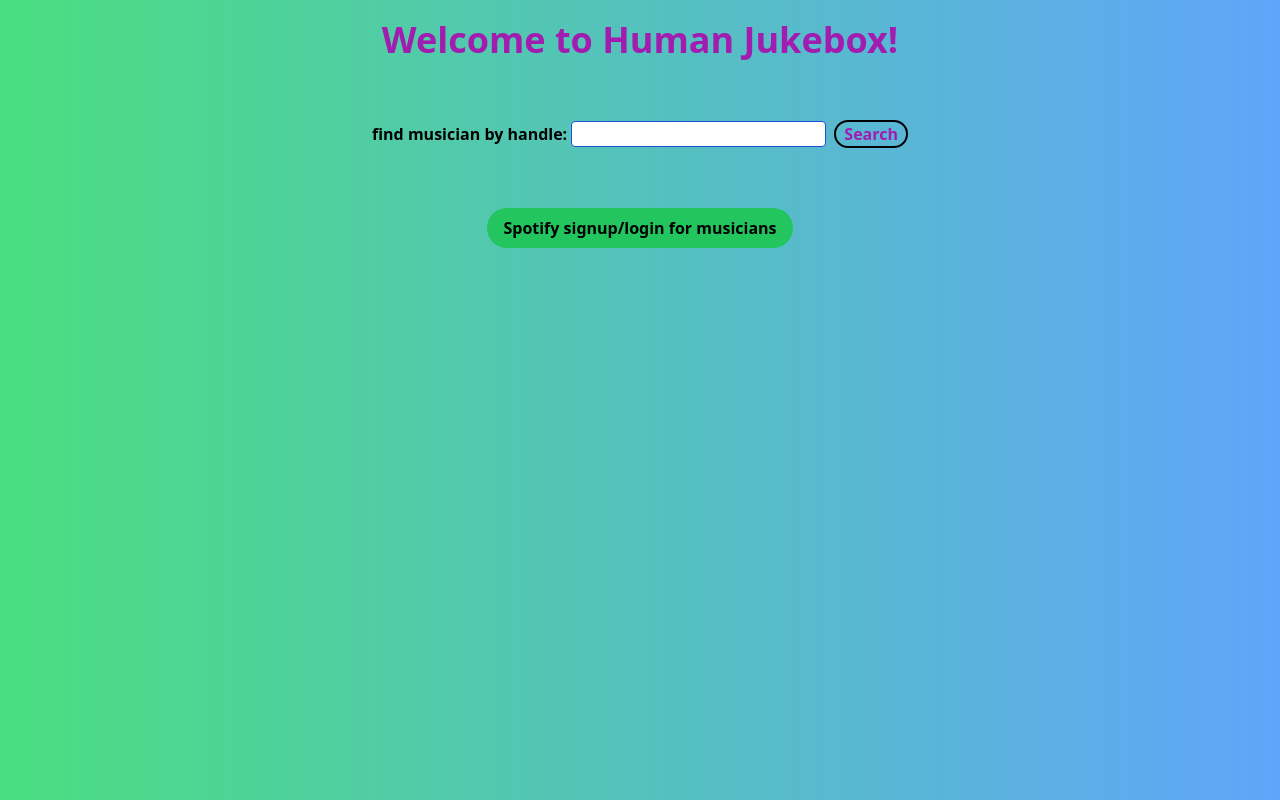
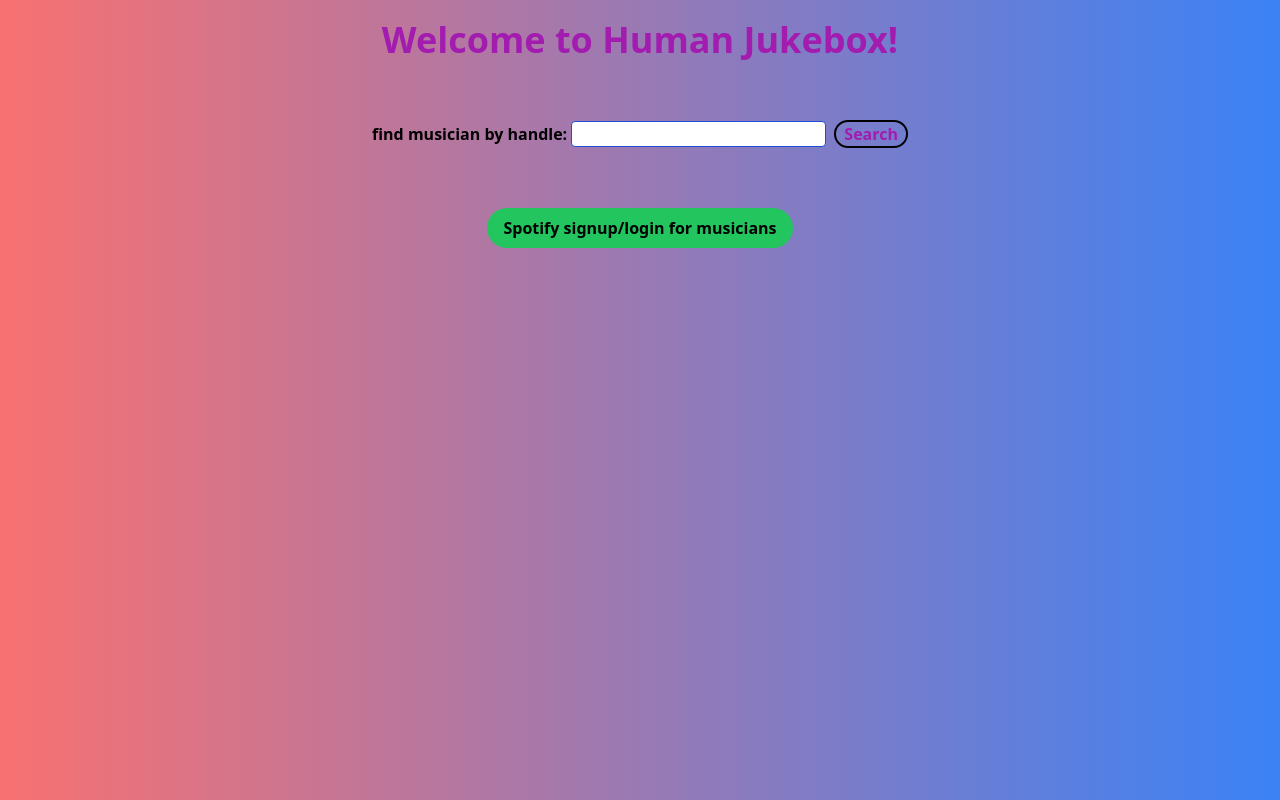
Before and after one commit to aaron1729/human-jukebox, a React app: page / in a window 1280 px wide. Built offline with nearby package versions, Linux system fonts and the light colour scheme.

Commit message:
further styling

```diff
--- a/src/client/Containers/PrivateMusicianContainer.tsx
+++ b/src/client/Containers/PrivateMusicianContainer.tsx
@@ -65,7 +65,7 @@
       spotify playist id: {(info as any).spotify_playlist_id}
       <br />
 
-      <b>here will be input fields so that the musician can edit their name, handle, venmo link, bio, etc.</b>
+      <b>above, most/all will be input fields so that the musician can edit their name, handle, venmo link, bio, etc. (not spotify id, and make handle a separate page.)</b>
 
       <br />
 
--- a/src/client/Containers/PublicMusicianContainer.tsx
+++ b/src/client/Containers/PublicMusicianContainer.tsx
@@ -13,7 +13,7 @@
   const handle = searchParams.get('musician');
   console.log('inside of PublicMusicianContainer component, and handle (coming from query parameter) is:', handle);
 
-  // fetch from database
+  // fetch musician's public info from database
   const response = useFetch(`/api/info_public/${handle}`, {headers: {accept: 'application/json'}});
   const info = response.data
   const error = response.error;
--- a/src/index.css
+++ b/src/index.css
@@ -10,6 +10,6 @@
     @apply outline-0;
   }
   body {
-    @apply bg-gradient-to-r from-green-400 to-blue-400
+    @apply bg-gradient-to-r from-red-400 to-blue-500
   }
 }
--- a/src/server/routes/api.js
+++ b/src/server/routes/api.js
@@ -81,11 +81,7 @@
 )
 
 
-
-
-
-// WRITE THIS!!! FOR PRIVATE PAGE.
-// this endpoint receives a musician's handle, checks their cookies (!!!), and if they're valid gets all info.
+// this endpoint receives a musician's handle, checks their cookies (so a random person can't just send a request to this endpoint), and if they're valid gets all info.
 router.get(
     '/info_private/:handle',
     authController.checkCookies,
```
